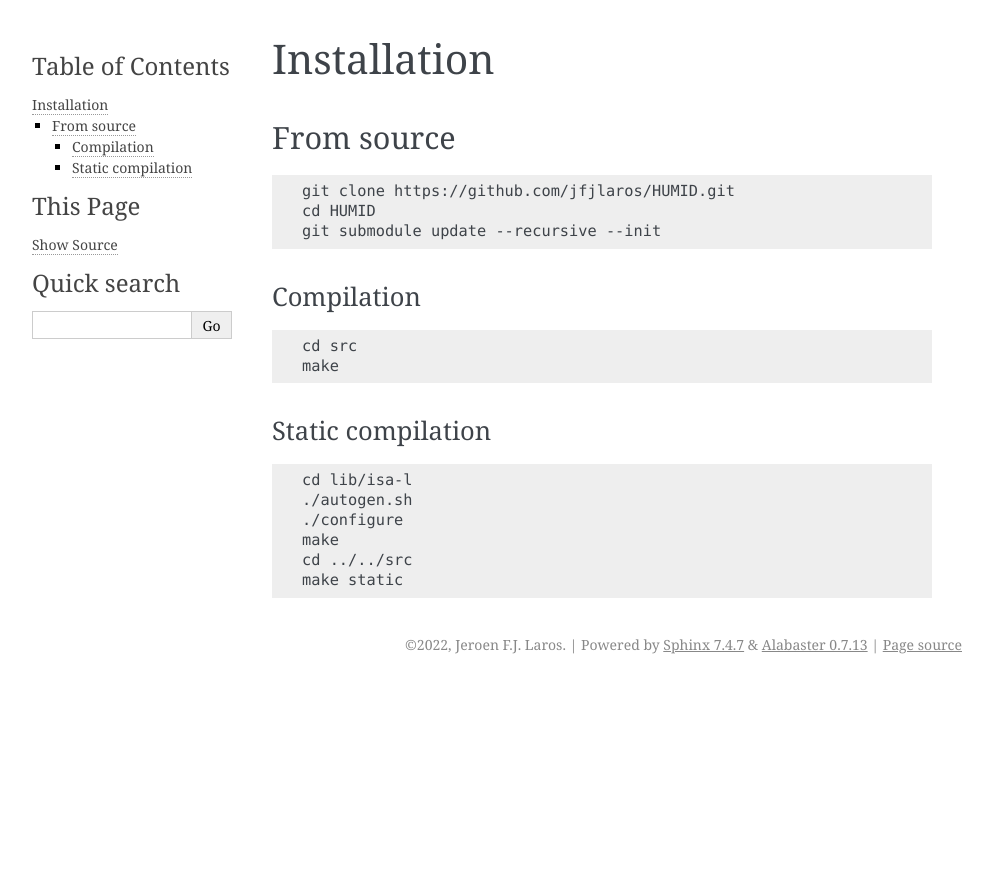
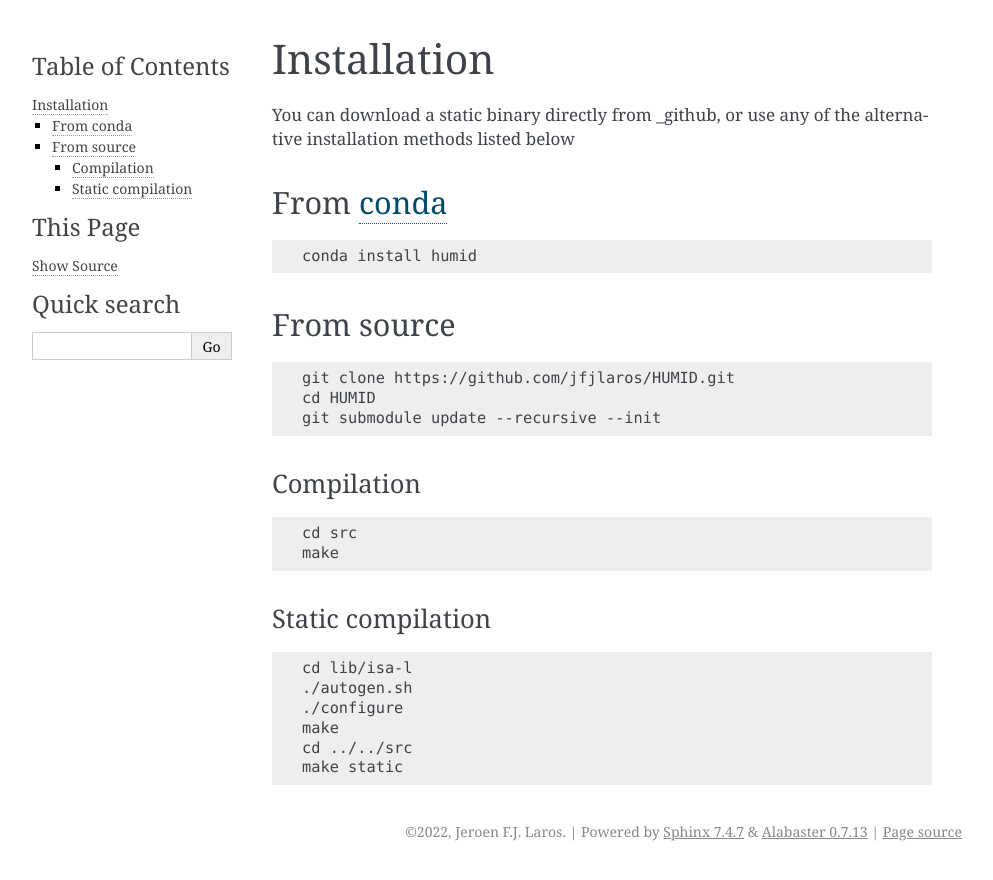
Before and after one commit to jfjlaros/HUMID, a Sphinx documentation site: the page built from docs/install.rst, in a window 1280 px wide. Shown: the top 880 px of the page, without its empty margins (148-1141 px from the left). Built offline with Sphinx 7.4.7, drawn with Linux system fonts in a browser that asks for light colours; pages that are not in the unit, such as notebooks, are missing from menus.

Commit message:
Update installation instructions

```diff
--- a/docs/install.rst
+++ b/docs/install.rst
@@ -1,5 +1,15 @@
 Installation
 ============
+
+You can download a static binary directly from _github, or use any of the
+alternative installation methods listed below
+
+From conda_
+-----------
+
+::
+
+    conda install humid
 
 From source
 -----------
@@ -29,3 +39,6 @@ Static compilation
     make
     cd ../../src
     make static
+
+.. _conda: https://anaconda.org/bioconda/humid
+.. _github: https://github.com/jfjlaros/HUMID/releases
```
